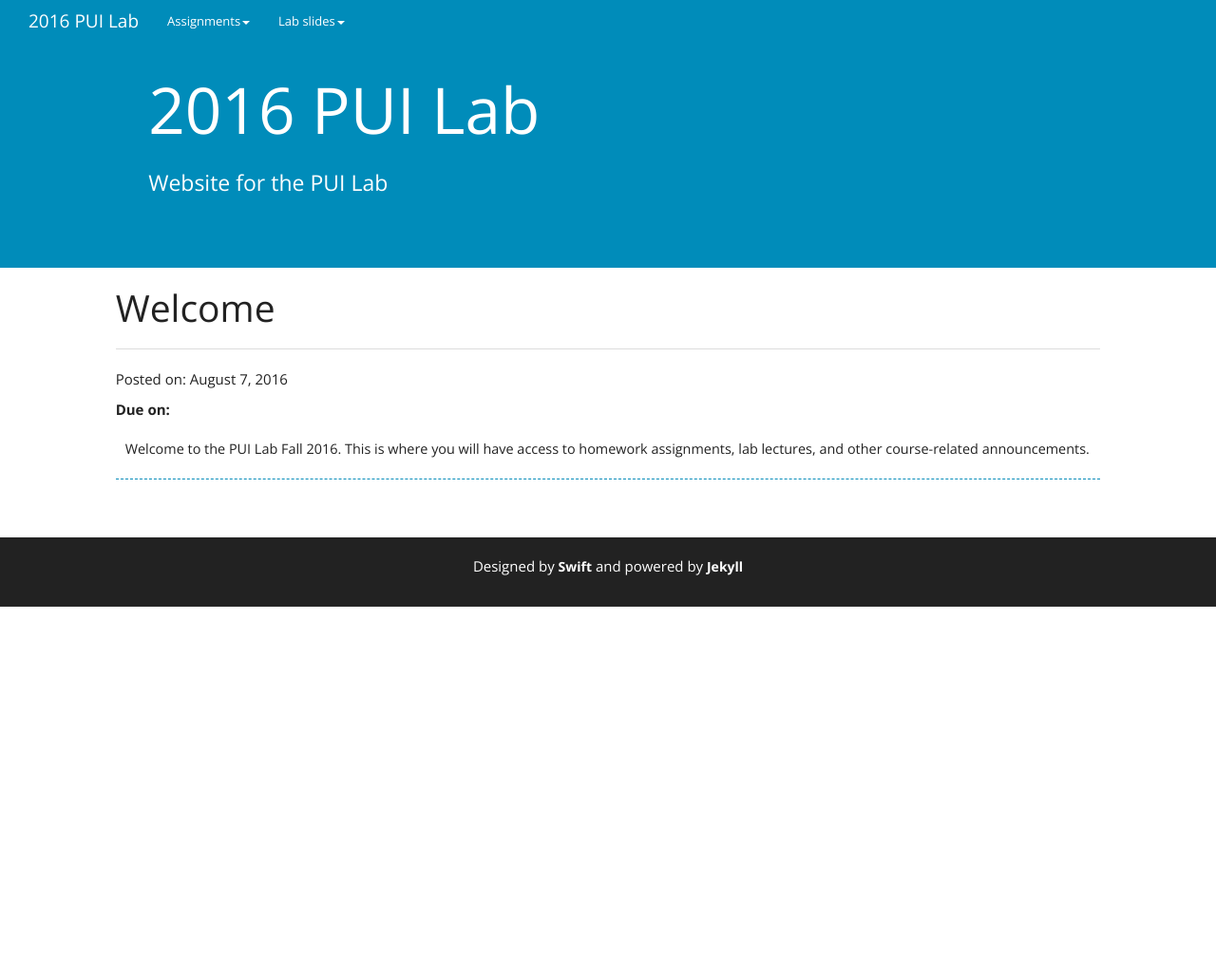
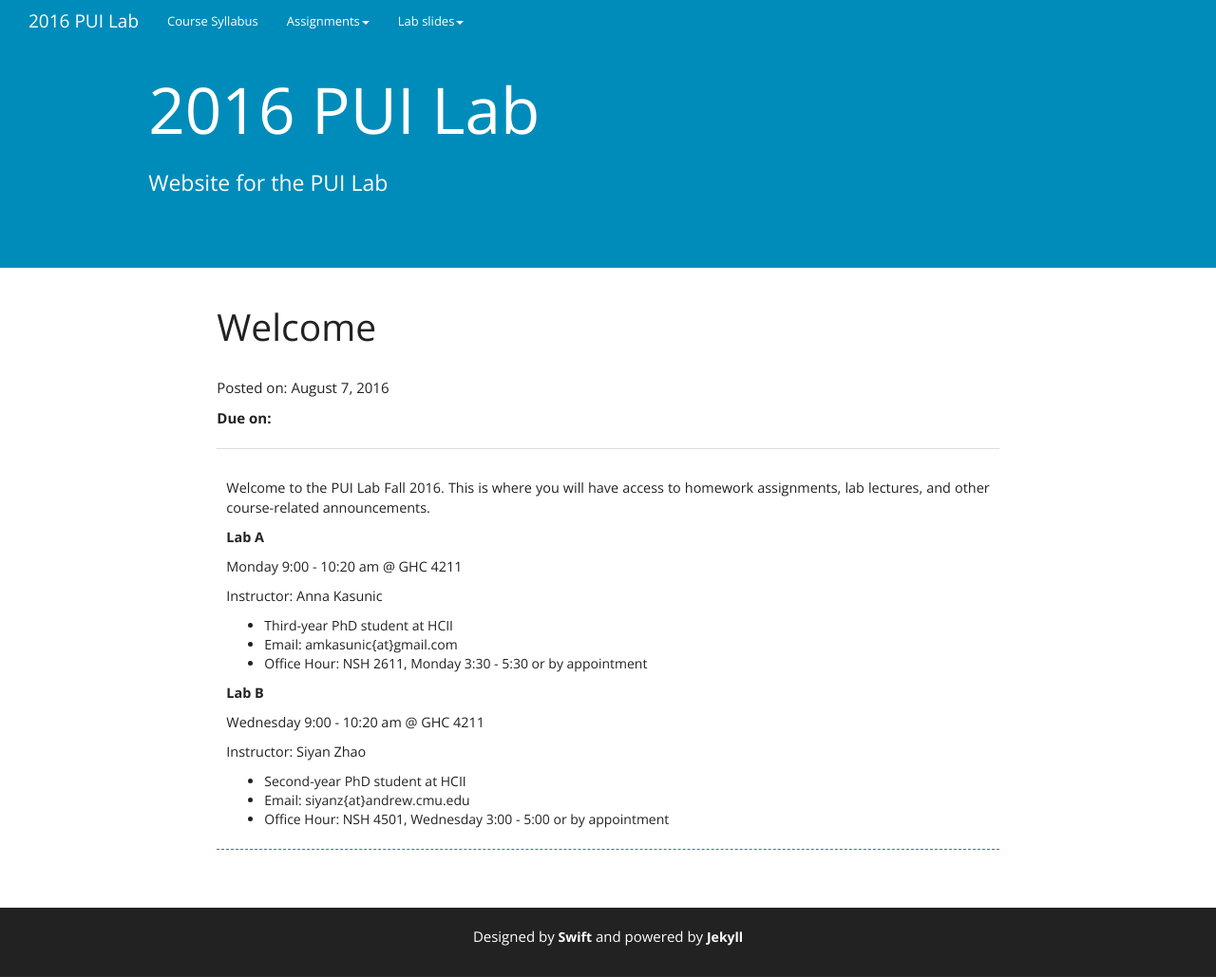
Before and after one commit to siyanz/2016PUI, a Jekyll site: the page built from _posts/annoucements/2016-08-07-ann1.markdown, in a window 1280 px wide and 1029 px high. Shown: the whole window at 95% size. Built offline with Jekyll 4.4.1, drawn with Linux system fonts in a browser that asks for light colours; nearby versions of some CDN libraries.

Commit message:
Assignment 0 posted

```diff
--- a/_config.yml
+++ b/_config.yml
@@ -16,7 +16,7 @@ gplus_username:
 fb_username:
 
 #permalink /blog/2014/11/11/this-is-a-sample-post
-permalink: /blog/:year/:month/:day/:title
+permalink: /:path
 # Build settings
 markdown: kramdown
 
--- a/_includes/header.html
+++ b/_includes/header.html
@@ -9,6 +9,10 @@
       </div>
       <div class="navbar-collapse collapse navbar-inverse-collapse">
         <ul class="nav navbar-nav">
+
+          <li>
+            <a href="https://docs.google.com/document/d/16C3SgB3NAPsit_KJ7cgqqMnsNvTFnPIrY3Dvrh5scNg/edit?usp=sharing" target="blank">Course Syllabus</a>
+          </li>
 
           <li class="dropdown">
             <a href="#" class="dropdown-toggle" data-toggle="dropdown">Assignments<b class="caret"></b></a>
--- a/_layouts/post.html
+++ b/_layouts/post.html
@@ -1,17 +1,16 @@
 ---
 layout: default
 ---
-<div class="row">
-	<div class="col-md-1"></div>
-	<div class="col-md-10">
+<div class="row post-title">
+	<div class="col-md-2"></div>
+	<div class="col-md-8">
 
 
 	    <h1>{{ page.title }}</h1>
-
+	    <br>
+	    <p class="post-meta">Posted on: {{ page.date | date: "%B %-d, %Y" }}</p>
+	    <p class="post-meta"><b>Due on: {{ page.dueDate | date: "%B %-d, %Y %I:%M %P" }}</b>
 	    <hr>
-	    <p class="post-meta">Posted on: {{ page.date | date: "%B %-d, %Y" }}</p>
-	    <p class="post-meta"><b>Due on: {{ page.dueDate | date: "%B %-d, %Y" }}</b>
-
 
 	  	<article class="blog-post-small blog-post-content">
 	    	{{ content }}
@@ -19,5 +18,5 @@ layout: default
 
 
 	</div>
-	<div class="col-md-1"></div>
+	<div class="col-md-2"></div>
 </div>
--- a/_posts/annoucements/2016-08-07-ann1.markdown
+++ b/_posts/annoucements/2016-08-07-ann1.markdown
@@ -6,3 +6,25 @@ categories: announcement
 author: siyanz
 ---
 Welcome to the PUI Lab Fall 2016. This is where you will have access to homework assignments, lab lectures, and other course-related announcements.
+
+
+**Lab A**
+
+Monday 9:00 - 10:20 am @ GHC 4211
+
+Instructor: Anna Kasunic
+
+ * Third-year PhD student at HCII
+ * Email: amkasunic{at}gmail.com
+ * Office Hour: NSH 2611, Monday 3:30 - 5:30 or by appointment
+
+
+**Lab B**
+
+Wednesday 9:00 - 10:20 am @ GHC 4211
+
+Instructor: Siyan Zhao
+
+ * Second-year PhD student at HCII
+ * Email: siyanz{at}andrew.cmu.edu
+ * Office Hour: NSH 4501, Wednesday 3:00 - 5:00 or by appointment
--- a/_posts/assignment/2016-08-07-assignment1.markdown
+++ b/_posts/lecture/2016-10-07-lab1.markdown
@@ -1,9 +1,9 @@
 ---
 layout: post
-title:  "Assignment 1"
-date:   2016-08-07
+title:  "Lab 1"
+date:   2016-10-07
 dueDate: 2016-09-07 23:59:00
-categories: assignment
+categories: lecture
 author: siyanz
 ---
 
--- a/_sass/_layout.scss
+++ b/_sass/_layout.scss
@@ -37,6 +37,10 @@
   p {
     font-size: 14.43px;
   }
+}
+
+.post-title {
+  padding-top: 20px;
 }
 
 .navbar {
```
Also changed, not shown: _posts/assignment/2016-08-07-assignment0.markdown (added, +36 -0 lines), _posts/lecture/2016-08-07-lab1.markdown (deleted, +0 -47 lines), 8 other files.
